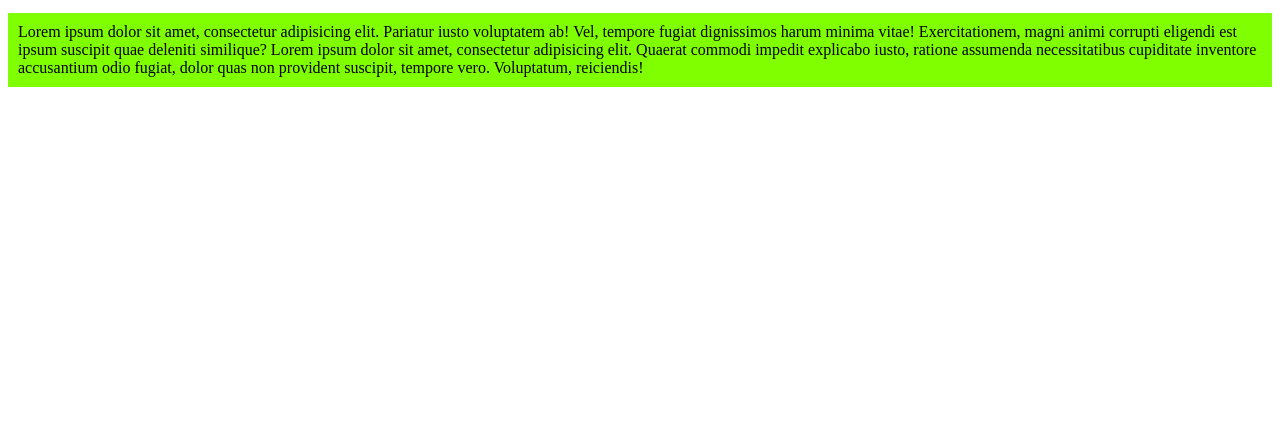
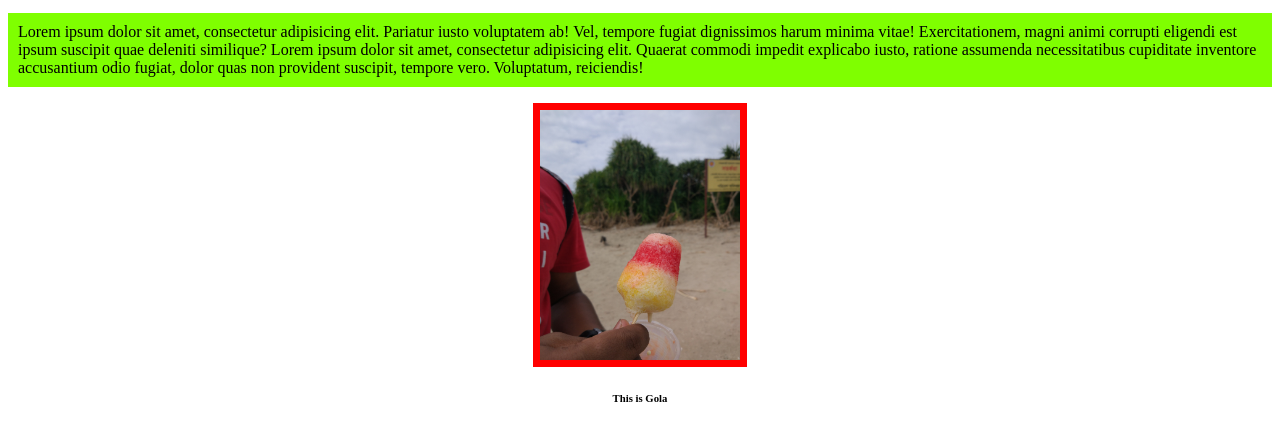
Before and after one commit to Aman-nur69/my-first-github-repo, a plain HTML site: page index.html in a window 1280 px wide. Shown: the part 119-560 px from the top of the page. Drawn offline with Linux system fonts and the light colour scheme.

Commit message:
added picture

```diff
--- a/index.html
+++ b/index.html
@@ -10,6 +10,8 @@
     <h1>This is heading</h1>
     <p>Lorem ipsum dolor sit amet consectetur adipisicing elit. Ex, voluptates error consequatur impedit molestias at exercitationem. Debitis, ad aut placeat maiores quod amet sed sit labore ullam iure atque ea.</p>
     <p id="p2">Lorem ipsum dolor sit amet, consectetur adipisicing elit. Pariatur iusto voluptatem ab! Vel, tempore fugiat dignissimos harum minima vitae! Exercitationem, magni animi corrupti eligendi est ipsum suscipit quae deleniti similique? Lorem ipsum dolor sit amet, consectetur adipisicing elit. Quaerat commodi impedit explicabo iusto, ratione assumenda necessitatibus cupiditate inventore accusantium odio fugiat, dolor quas non provident suscipit, tempore vero. Voluptatum, reiciendis!</p>
+    <img id="gola" src="images/Gola.jpg" alt="Gola Ice Cream">
+    <h6 id="caption">This is Gola</h6>
 
 </body>
 </html>
--- a/style.css
+++ b/style.css
@@ -2,3 +2,13 @@
     background-color: chartreuse;
     padding: 10px;
 }
+#gola{
+    width: 200px;
+    height: 250px;
+    border: 7px solid red;
+    display: block;
+    margin: auto;
+}
+#caption{
+    text-align:center ;
+}
```
Also changed, not shown: images/Gola.jpg (added), images/Hr1.jpg (added), images/Hr2.JPG (added), images/Koral.jpg (added).
